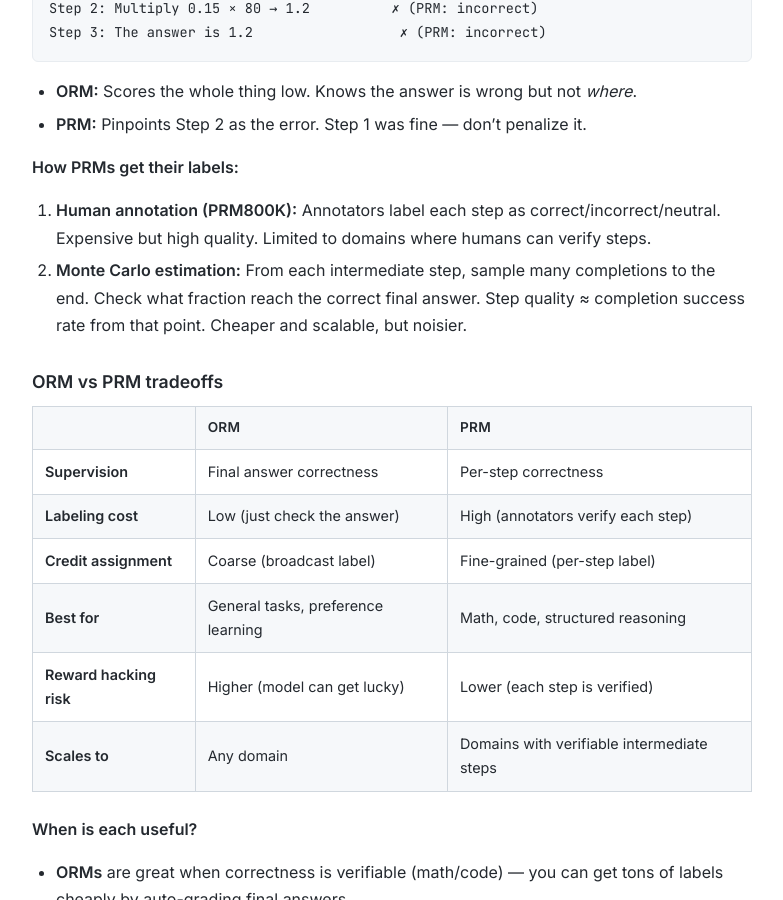
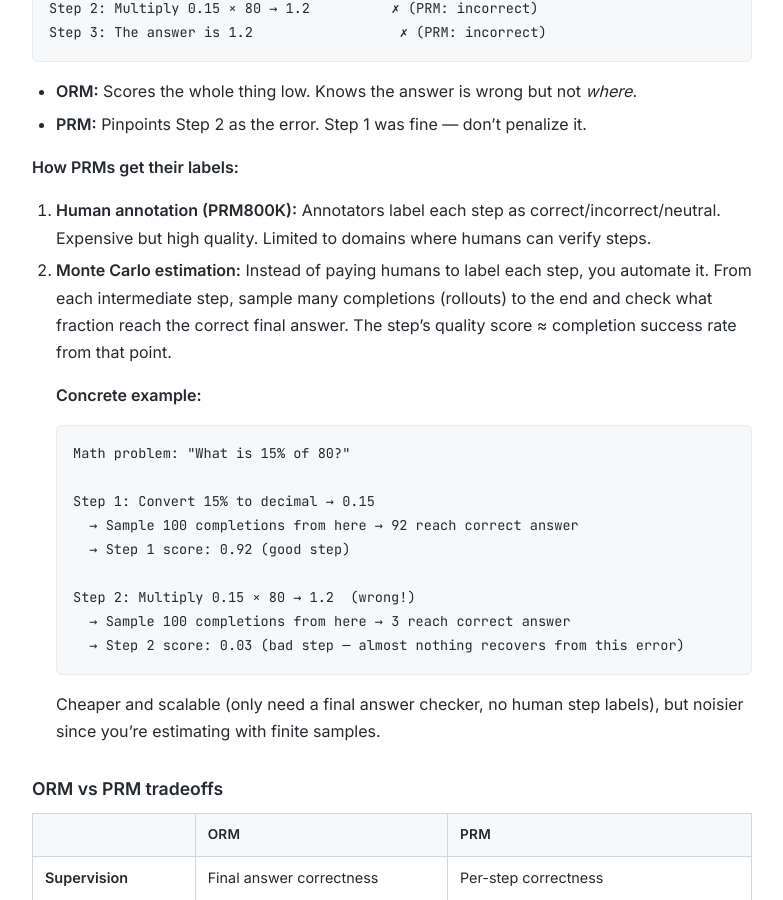
Before and after one commit to shreyasrajesh0308/RLHF-Reading-Group, a Jekyll site: the page built from notes/week03.md, in a window 1280 px wide and 900 px high, scrolled down 10320 px. Shown: the whole window, without its empty margins (248-1031 px from the left). Built offline with Jekyll 4.4.1, drawn with Linux system fonts in a browser that asks for light colours; our own code applies the rules of GitHub Pages for plain Markdown files.

Commit message:
Expand Monte Carlo PRM estimation with concrete example

````diff
--- a/notes/week03.md
+++ b/notes/week03.md
@@ -282,7 +282,21 @@ Step 3: The answer is 1.2                  ✗ (PRM: incorrect)
 **How PRMs get their labels:**
 
 1. **Human annotation (PRM800K):** Annotators label each step as correct/incorrect/neutral. Expensive but high quality. Limited to domains where humans can verify steps.
-2. **Monte Carlo estimation:** From each intermediate step, sample many completions to the end. Check what fraction reach the correct final answer. Step quality ≈ completion success rate from that point. Cheaper and scalable, but noisier.
+2. **Monte Carlo estimation:** Instead of paying humans to label each step, you automate it. From each intermediate step, sample many completions (rollouts) to the end and check what fraction reach the correct final answer. The step's quality score ≈ completion success rate from that point.
+
+   **Concrete example:**
+   ```
+   Math problem: "What is 15% of 80?"
+
+   Step 1: Convert 15% to decimal → 0.15
+     → Sample 100 completions from here → 92 reach correct answer
+     → Step 1 score: 0.92 (good step)
+
+   Step 2: Multiply 0.15 × 80 → 1.2  (wrong!)
+     → Sample 100 completions from here → 3 reach correct answer
+     → Step 2 score: 0.03 (bad step — almost nothing recovers from this error)
+   ```
+   Cheaper and scalable (only need a final answer checker, no human step labels), but noisier since you're estimating with finite samples.
 
 ### ORM vs PRM tradeoffs
 
````
